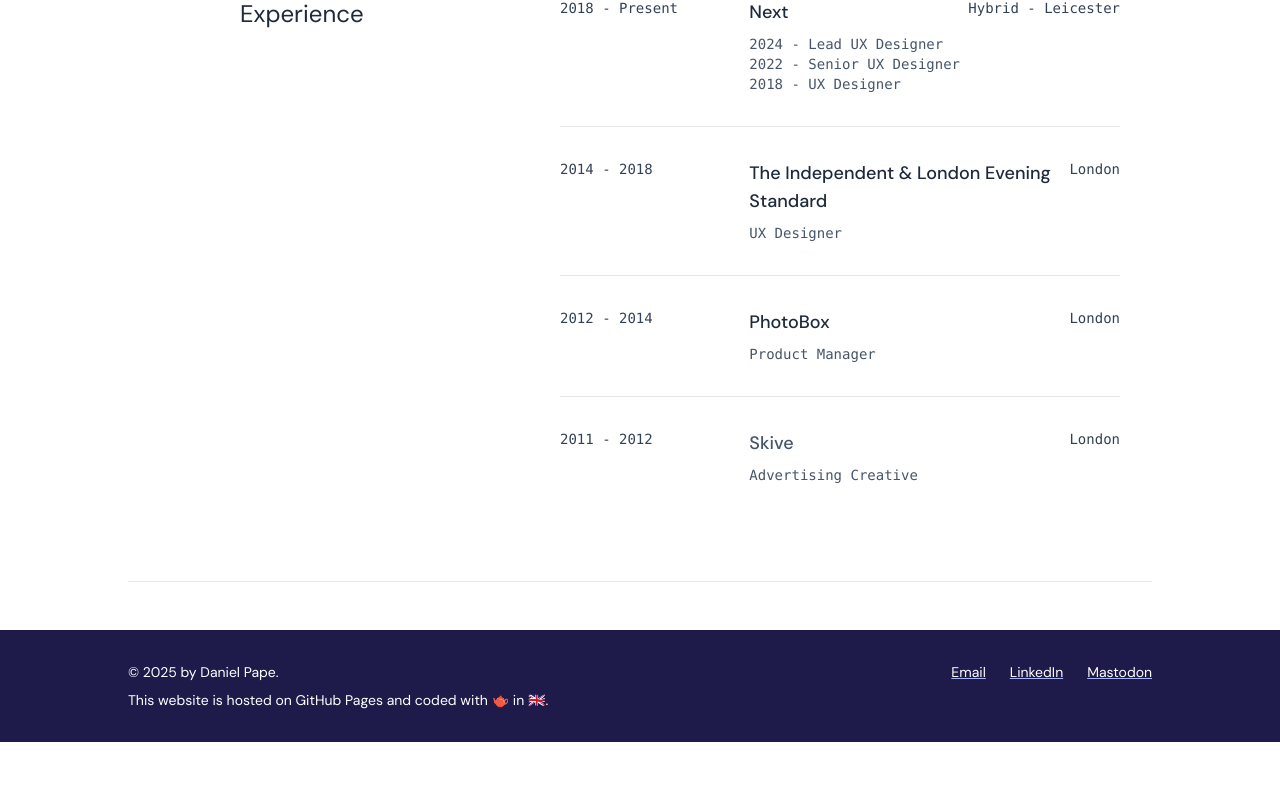
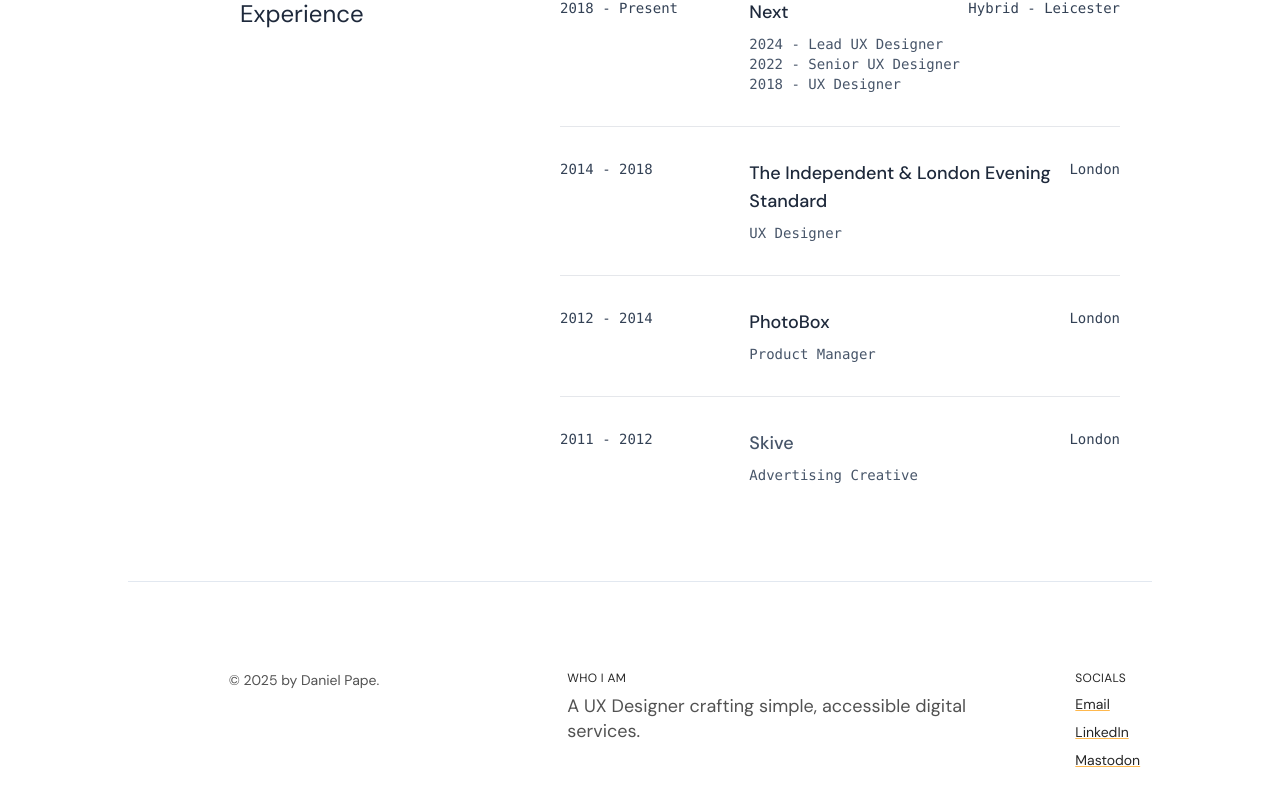
Before and after one commit to danielpape/danielpape.co.uk, a Next.js app: page / in a window 1280 px wide. Shown: the part 1139-1944 px from the top of the page. Before the commit the page ends 1881 px from the top, so only its background shows below. Built offline with nearby package versions, Linux system fonts and the light colour scheme.

Commit message:
Updated footer

```diff
--- a/components/Footer.js
+++ b/components/Footer.js
@@ -1,31 +1,45 @@
 import React from "react";
+import BackgroundGradient from "./decoration/BackgroundGradient";
 
 export default function Footer() {
   const currentYear = new Date().getFullYear();
 
   return (
-    <footer className="bg-indigo-950 text-white py-8 px-4 mt-12">
-      <div className="max-w-screen-lg mx-auto flex flex-col md:flex-row justify-between gap-6 text-sm">
-        <div className="flex flex-col gap-2">
-          <p className="text-left">© {currentYear} by Daniel Pape.</p>
-          <p className="text-left">
-            This website is hosted on GitHub Pages and coded with 🫖 in 🇬🇧.
+    <footer className="text-white py-10 px-4 mt-12 max-w-screen-lg m-auto">
+      <div className="max-w-screen-xl mx-auto grid grid-cols-12 gap-6 text-sm items-start">
+        {/* © Column — starts at col 2 */}
+        <div className="col-span-12 md:col-start-2 md:col-span-4">
+          <p className="dark:text-neutral-200 text-neutral-600">
+            © {new Date().getFullYear()} by Daniel Pape.
           </p>
         </div>
 
-        <div className="flex flex-col gap-1 md:flex-row items-start md:gap-6 text-left">
+        {/* Who I Am Column — centered around col 6 (main half) */}
+        <div className="col-span-12 md:col-start-6 md:col-span-5 flex flex-col gap-2">
+          <h3 className="text-xs uppercase text-neutral-800 dark:text-neutral-300 tracking-wide">
+            Who I Am
+          </h3>
+          <p className="text-lg dark:text-neutral-200 text-neutral-600 leading-snug max-w-md">
+            A UX Designer crafting simple, accessible digital services.
+          </p>
+        </div>
+
+        {/* Socials Column — aligned to column 12 (far right) */}
+        <div className="col-span-12 md:col-start-12 md:col-span-1 flex flex-col gap-2 text-neutral-800">
+          <h3 className="text-xs uppercase text-neutral-800 dark:text-neutral-200 tracking-wide">
+            Socials
+          </h3>
           <a
             href="mailto:hello@bydanielpape.com"
-            className="underline decoration-indigo-300 hover:text-indigo-200 hover:decoration-indigo-400"
+            className="underline dark:text-neutral-100 decoration-main-300 hover:text-main-600 dark:hover:text-main-100 hover:decoration-main-400"
           >
             Email
           </a>
-
           <a
             href="https://www.linkedin.com/in/bydanielpape"
             target="_blank"
             rel="noopener noreferrer"
-            className="underline decoration-indigo-300 hover:text-indigo-200 hover:decoration-indigo-400"
+            className="underline dark:text-neutral-100 decoration-main-300  hover:text-main-600 dark:hover:text-main-100 hover:decoration-main-400"
           >
             LinkedIn
           </a>
@@ -34,12 +48,17 @@
             href="https://mastodon.social/@danielpape"
             target="_blank"
             rel="me noopener noreferrer"
-            className="underline decoration-indigo-300 hover:text-indigo-200 hover:decoration-indigo-400"
+            className="underline dark:text-neutral-100 decoration-main-300 hover:text-main-600 dark:hover:text-main-100 hover:decoration-main-400"
           >
             Mastodon
           </a>
         </div>
       </div>
+
+      {/* Background gradient or decoration */}
+      <div className="absolute bottom-0 right-0 -z-10">
+        <BackgroundGradient />
+      </div>
     </footer>
   );
 }
--- a/tailwind.config.js
+++ b/tailwind.config.js
@@ -9,7 +9,22 @@
     "./src/**/*.{js,ts,jsx,tsx,mdx}",
   ],
   theme: {
-    extend: {},
+    extend: {
+      colors: {
+        main: {
+          50: "#FFF8E6",
+          100: "#FFEFC2",
+          200: "#FFD480",
+          300: "#FFB84D",
+          400: "#FFA31A",
+          500: "#FF9D00",
+          600: "#E68C00",
+          700: "#B36B00",
+          800: "#804C00",
+          900: "#4D2C00",
+        },
+      },
+    },
   },
   plugins: [],
 };
```
